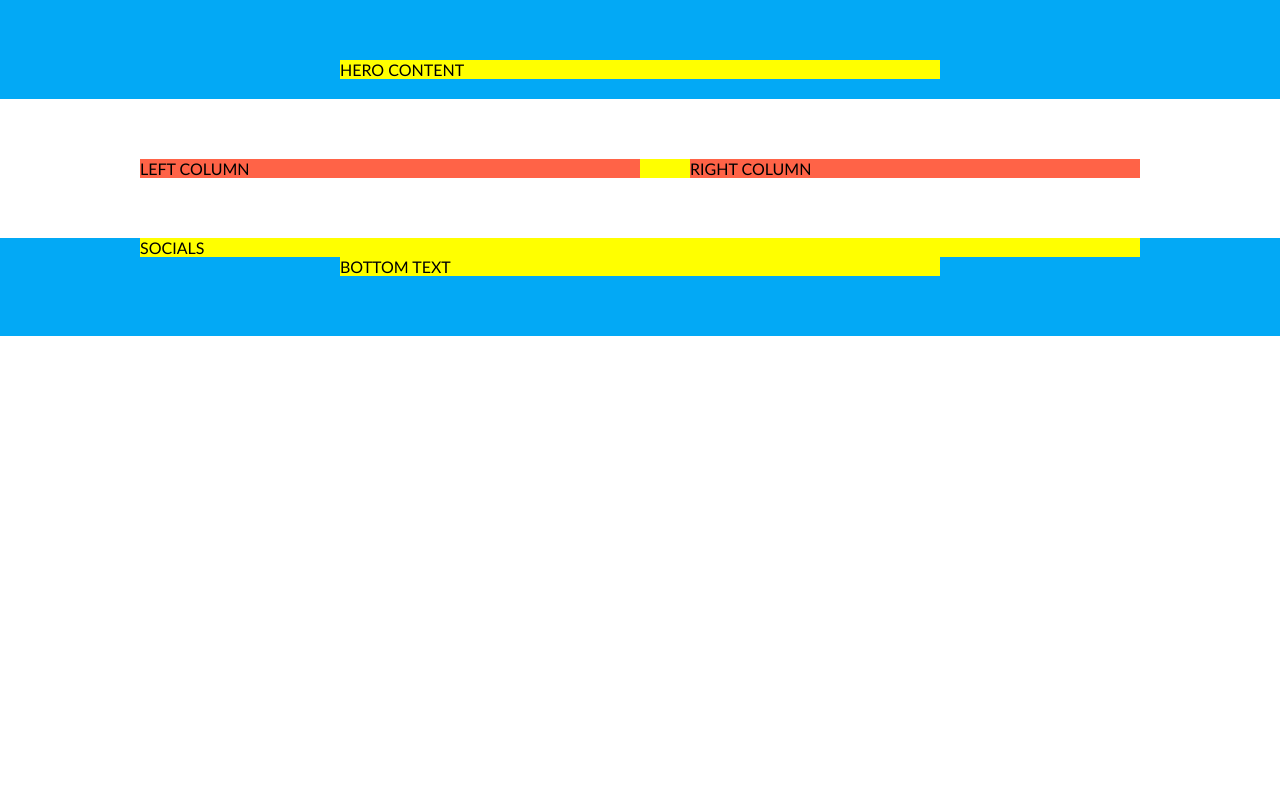
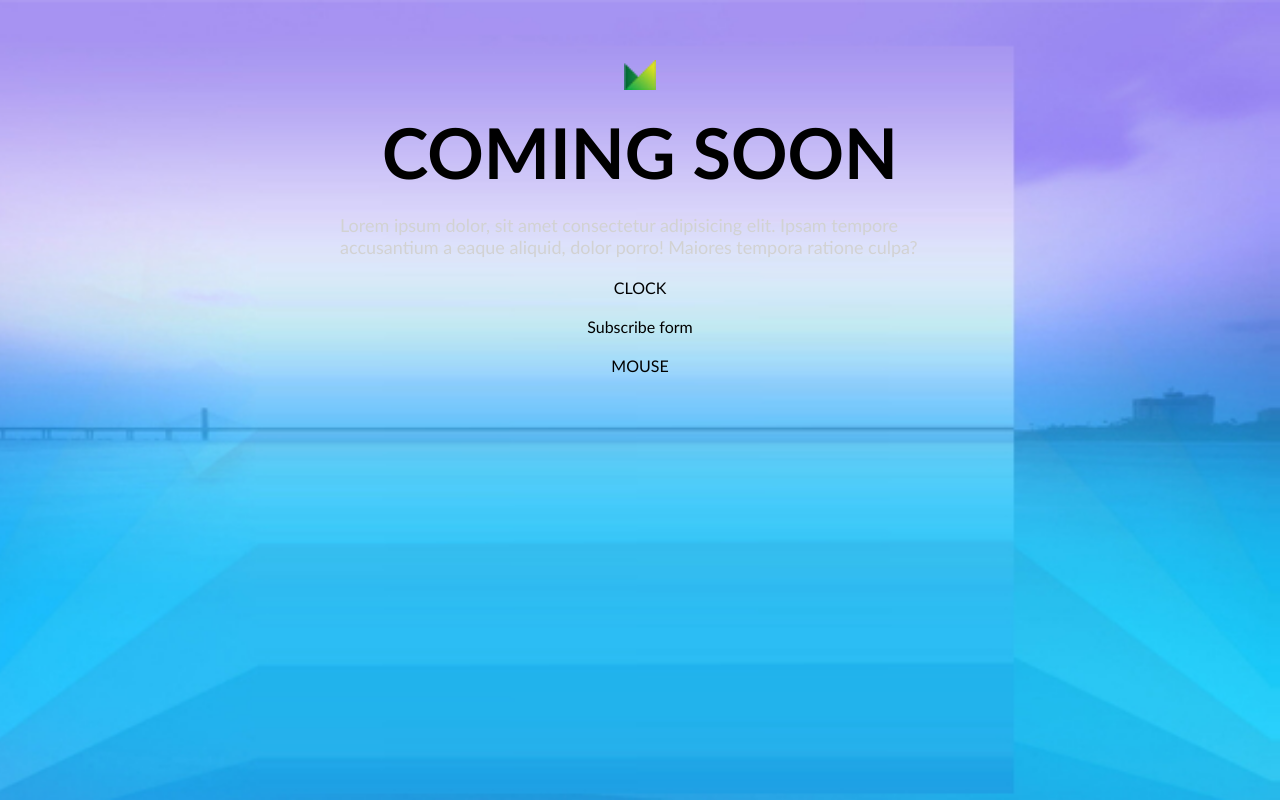
Before and after one commit to Sarunaskaz/7--coming-soon, a website: page index.html in a window 1280 px wide. Shown: the top 800 px of the page. Drawn offline with Linux system fonts and the light colour scheme.

Commit message:
Hero logo upgrade

```diff
--- a/css/basic/layout.css
+++ b/css/basic/layout.css
@@ -8,7 +8,7 @@
     display: inline-block;
     width: 600px;
     margin-left: calc(50% - 300px);
-    background-color: yellow;
+
   }
 
   .container > .row-big {
--- a/css/home.css
+++ b/css/home.css
@@ -19,11 +19,35 @@
   .bg-secondary {
     background-color: var(--color-secondary);
   }
+  /* HERO*/
+  .hero {
+    min-height: 100vh;
+    padding-bottom: 20px;
+    background-image: url(/img/hero-background.jpg);
+    background-size: cover;
+    background-position: center;
+  }
+  .hero > .row {
+    display: flex;
+    flex-direction: column;
+    gap: 20px;
+    align-items: center;
+  }
+  .hero .logo {
+    height: 30px;
+  }
+  .hero h1 {
+    font-size: 70px;
+    text-transform: uppercase;
+    color: var(--color-dark);
+  }
+  .hero p {
+    font-size: 18px;
+    color: var(--color-grey);
+  }
+  /* MAIN */
 
-  .hero {
-    padding-bottom: 20px;
-  }
-
+  /* FOOTER*/
   footer.container {
     padding-top: 0%;
   }
--- a/index.html
+++ b/index.html
@@ -12,7 +12,18 @@
 <body>
     <div class="hero container bg-primary">
         <div class="row">
-                HERO CONTENT
+        <img src="./img/logo.png" alt="logo" class="logo">
+        <h1>Coming soon</h1>
+        <p>Lorem ipsum dolor, sit amet consectetur adipisicing elit. Ipsam tempore accusantium a eaque aliquid, dolor porro! Maiores tempora ratione culpa?</p>
+        <div class="clock">
+            CLOCK
+        </div>
+        <form>
+            Subscribe form
+        </form>
+        <div class="mouse">
+            MOUSE
+        </div>
         </div>
     </div>
 
```
